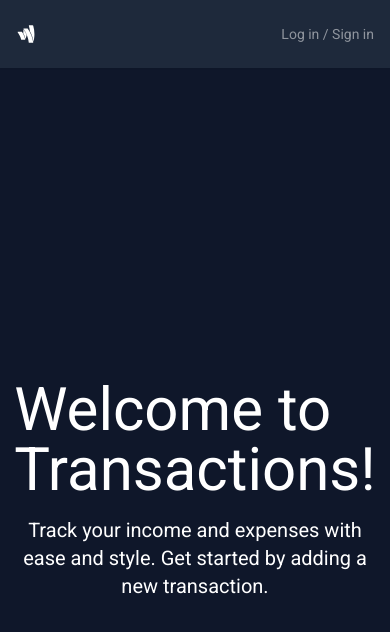
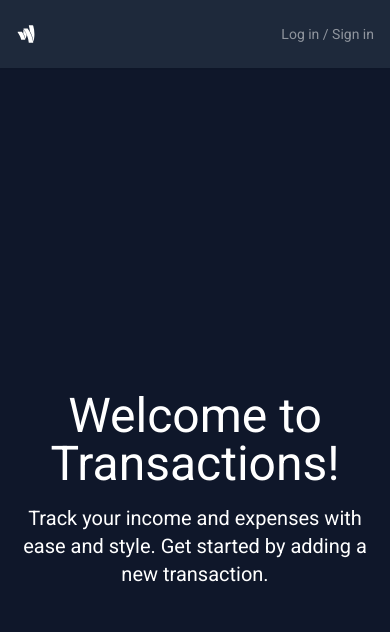
Before and after one commit to lehahorban/fullstack-transaction-client, a React (Vite) app: page / in a window 390 px wide. Shown: the top 632 px of the page. Built offline with nearby package versions, Linux system fonts and the light colour scheme.

Commit message:
fix title

```diff
--- a/src/pages/Home.tsx
+++ b/src/pages/Home.tsx
@@ -3,7 +3,9 @@
 const Home: FC = () => {
   return (
     <div className="flex min-h-screen flex-col items-center justify-center  text-white">
-      <h1 className="mb-4 text-6xl">Welcome to Transactions!</h1>
+      <h1 className="mb-4 text-center text-5xl md:text-6xl">
+        Welcome to Transactions!
+      </h1>
       <p className="max-w-md text-center text-xl">
         Track your income and expenses with ease and style. Get started by
         adding a new transaction.
```
